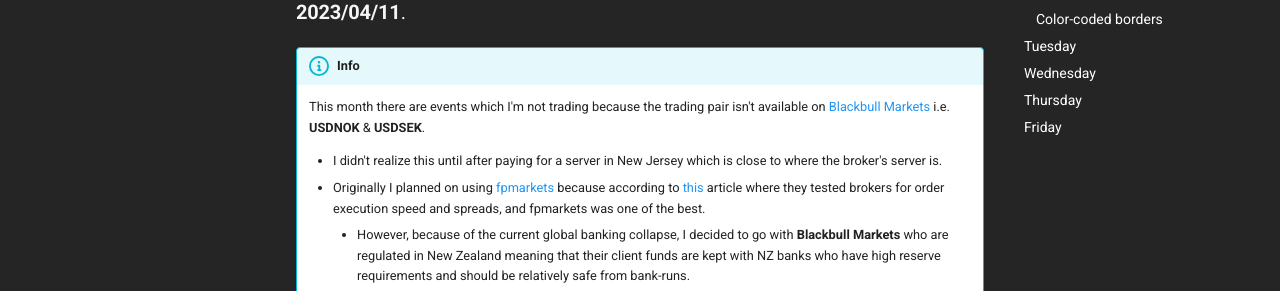
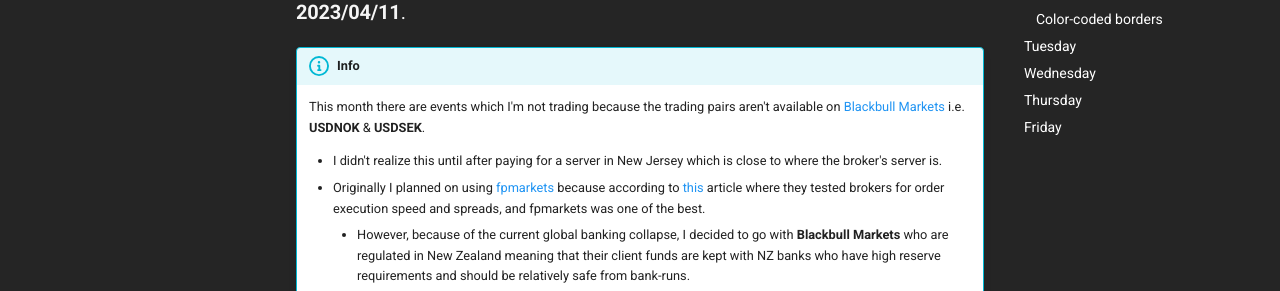
Before and after one commit to spliffli/news-trading-analyzer, an MkDocs documentation site: the page built from docs/weekly-schedules/week-15-schedule.md, in a window 1280 px wide and 900 px high. Shown: the part 372-663 px from the top of the window. Built offline with MkDocs 1.6.1 and Material for MkDocs 9.7.7, drawn with Linux system fonts in a browser that asks for light colours; comment, search, counter and statistics services are not loaded.

Commit message:
updated docs

```diff
--- a/docs/weekly-schedules/week-15-schedule.md
+++ b/docs/weekly-schedules/week-15-schedule.md
@@ -5,7 +5,7 @@
 ### This was generated on **2023/03/31** and has **14** events from **2023/04/11** to **2023/04/11**.
 
 !!! info
-    This month there are events which I'm not trading because the trading pair isn't available on [Blackbull Markets](https://blackbullmarkets.com/en/) i.e. **USDNOK** & **USDSEK**.
+    This month there are events which I'm not trading because the trading pairs aren't available on [Blackbull Markets](https://blackbullmarkets.com/en/) i.e. **USDNOK** & **USDSEK**.
 
       - I didn't realize this until after paying for a server in New Jersey which is close to where the broker's server is.
       - Originally I planned on using [fpmarkets](https://www.fpmarkets.com/) because according to [this](https://offbeatforex.com/forex-brokers-for-trading-news/) article where they tested brokers for order execution speed and spreads, and fpmarkets was one of the best.
```
